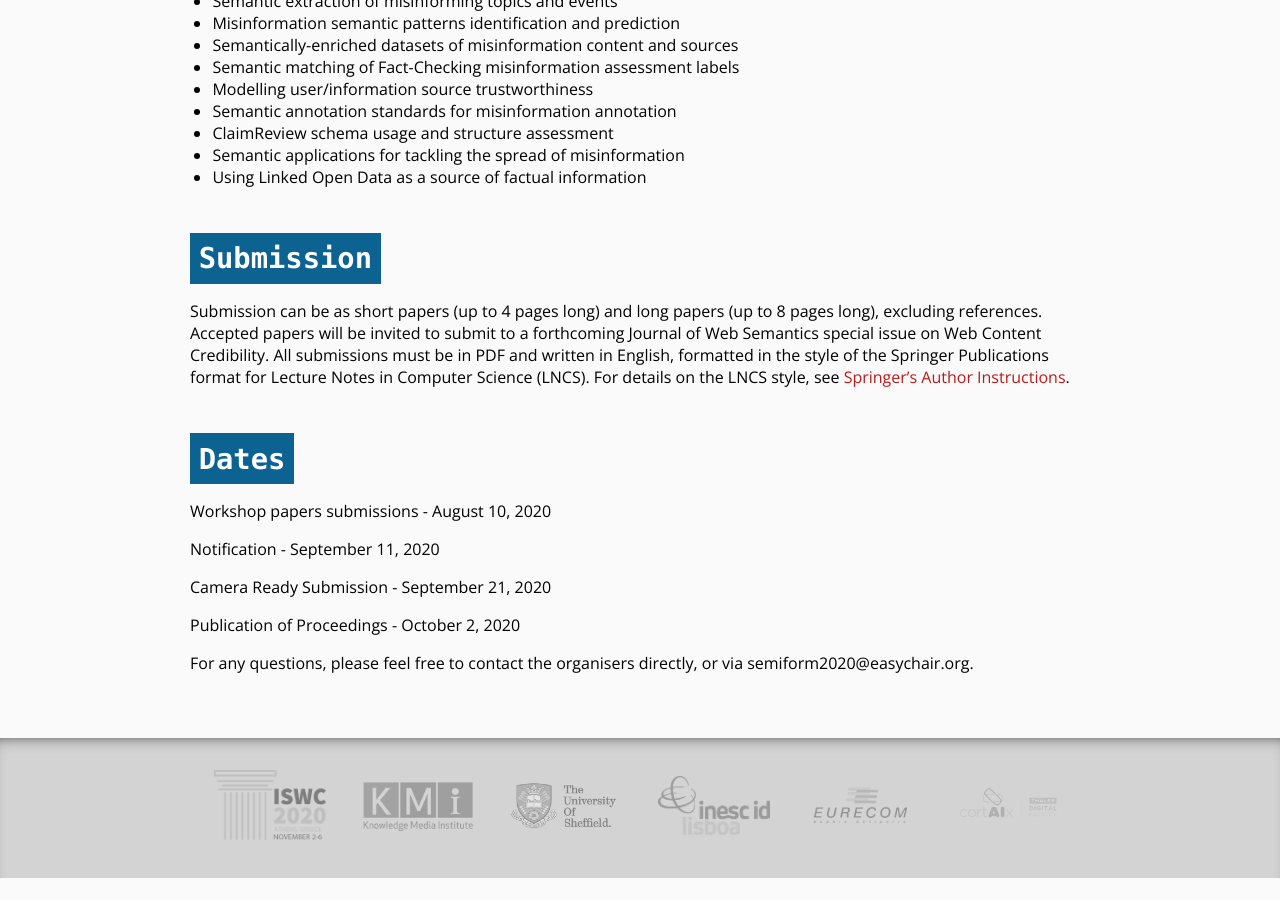
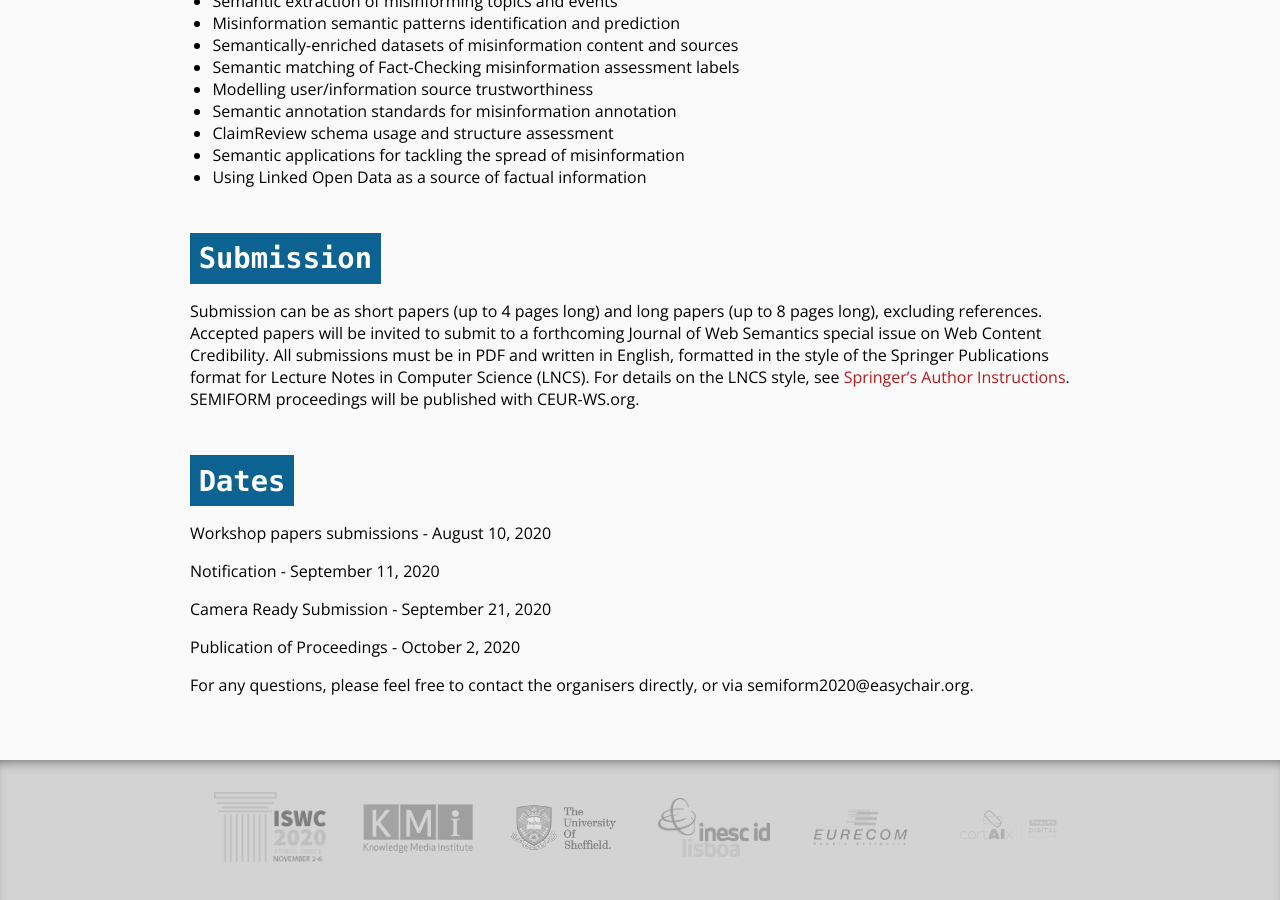
Before and after one commit to D2KLab/semiform2020, a Jekyll site: the page built from docs/call.md, in a window 1280 px wide and 900 px high, scrolled down 997 px. Built offline with Jekyll 4.4.1, drawn with Linux system fonts in a browser that asks for light colours; before the commit the page ends 1875 px from its top, so only the background shows below that.

Commit message:
Update call.md

```diff
--- a/docs/call.md
+++ b/docs/call.md
@@ -34,7 +34,7 @@ Includes but not limited to:
 
 
 # Submission
-Submission can be as short papers (up to 4 pages long) and long papers (up to 8 pages long), excluding references. Accepted papers will be invited to submit to a forthcoming Journal of Web Semantics special issue on Web Content Credibility. All submissions must be in PDF and written in English, formatted in the style of the Springer Publications format for Lecture Notes in Computer Science (LNCS). For details on the LNCS style, see [Springer’s Author Instructions](http://www.springer.com/computer/lncs?%20SGWID=0-164-6-793341-0).
+Submission can be as short papers (up to 4 pages long) and long papers (up to 8 pages long), excluding references. Accepted papers will be invited to submit to a forthcoming Journal of Web Semantics special issue on Web Content Credibility. All submissions must be in PDF and written in English, formatted in the style of the Springer Publications format for Lecture Notes in Computer Science (LNCS). For details on the LNCS style, see [Springer’s Author Instructions](http://www.springer.com/computer/lncs?%20SGWID=0-164-6-793341-0). SEMIFORM proceedings will be published with CEUR-WS.org.
 
 
 # Dates
```
